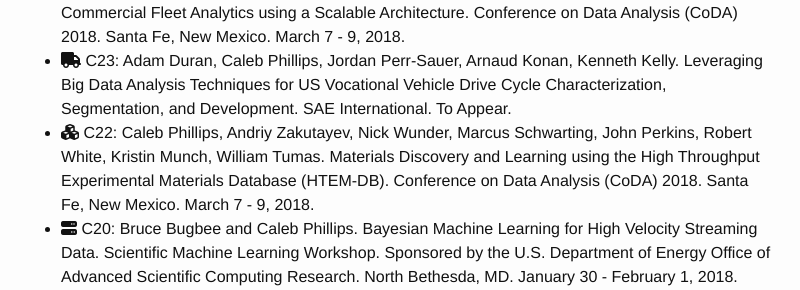
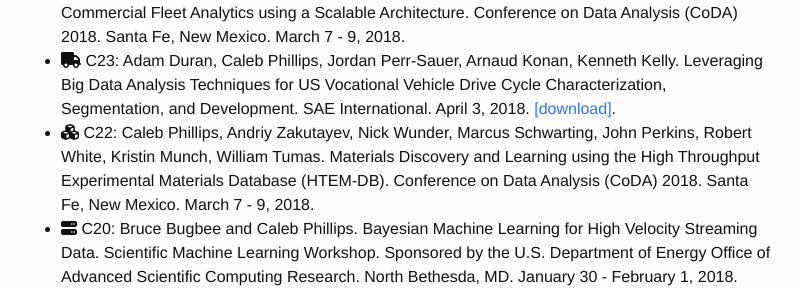
Before and after one commit to somerandomsequence/smallwhitecube, a Jekyll site: the page built from research.md, in a window 1280 px wide and 900 px high, scrolled down 1416 px. Shown: the part 208-498 px from the top of the window, without its empty margins (239-1039 px from the left). Built offline with Jekyll 4.4.1, drawn with Linux system fonts in a browser that asks for light colours; nearby versions of some CDN libraries.

Commit message:
link for SAE paper

```diff
--- a/_includes/papers.html
+++ b/_includes/papers.html
@@ -37,7 +37,7 @@ American Journal of Medicine (2018). <a href="https://doi.org/10.1016/j.amjmed.2
    <li><i class="fa fa-cubes" aria-hidden="true"></i> J21: Marcus Schwarting, Sebastian Siol, Kevin Talley, Andriy Zakutayev, Caleb Phillips. Automated algorithms for band gap analysis from optical absorption spectra. Materials Discovery, April 18, 2018. <a href="http://www.sciencedirect.com/science/article/pii/S2352924517300352">[download]</a>.</li>
    <li><i class="fa fa-cubes" aria-hidden="true"></i> J20: Andriy Zakutayev, Nick Wunder, Marcus Schwarting, John Perkins, Robert White, Kristin Munch, William Tumas, and Caleb Phillips. An open experimental database for exploring inorganic materials. Nature. Scientific Data. April 3, 2018. <a href="https://www.nrel.gov/news/press/2018/nrel-opens-large-database-of-inorganic-thin-film-materials.html">[open access]</a> <a href="https://www.nrel.gov/news/press/2018/nrel-opens-large-database-of-inorganic-thin-film-materials.html">[press release]</a>.</li>
    <li><i class="fa fa-truck" area-hidden="true"></i> C24: Jordan Perr-Sauer, Adam Duran, Caleb Phillips. Automatic Feature Extraction for Commercial Fleet Analytics using a Scalable Architecture. Conference on Data Analysis (CoDA) 2018. Santa Fe, New Mexico. March 7 - 9, 2018.</li>
-   <li><i class="fa fa-truck" area-hidden="true"></i> C23: Adam Duran, Caleb Phillips, Jordan Perr-Sauer, Arnaud Konan, Kenneth Kelly. Leveraging Big Data Analysis Techniques for US Vocational Vehicle Drive Cycle Characterization, Segmentation, and Development. SAE International. To Appear.</li>
+   <li><i class="fa fa-truck" area-hidden="true"></i> C23: Adam Duran, Caleb Phillips, Jordan Perr-Sauer, Arnaud Konan, Kenneth Kelly. Leveraging Big Data Analysis Techniques for US Vocational Vehicle Drive Cycle Characterization, Segmentation, and Development. SAE International. April 3, 2018. <a href="https://www.sae.org/publications/technical-papers/content/2018-01-1199/">[download]</a>.</li>
    <li><i class="fa fa-cubes" area-hidden="true"></i> C22: Caleb Phillips, Andriy Zakutayev, Nick Wunder, Marcus Schwarting, John Perkins, Robert White, Kristin Munch, William Tumas. Materials Discovery and Learning using the High Throughput Experimental Materials Database (HTEM-DB). Conference on Data Analysis (CoDA) 2018. Santa Fe, New Mexico. March
 7 - 9, 2018.</li>
    <li><i class="fa fa-server" aria-hidden="true"></i> C20: Bruce Bugbee and Caleb Phillips. Bayesian Machine Learning for High Velocity Streaming Data. Scientific Machine Learning Workshop. Sponsored by the U.S. Department of Energy Office of Advanced Scientific Computing Research. North Bethesda, MD. January 30 - February 1, 2018.</li>
```
